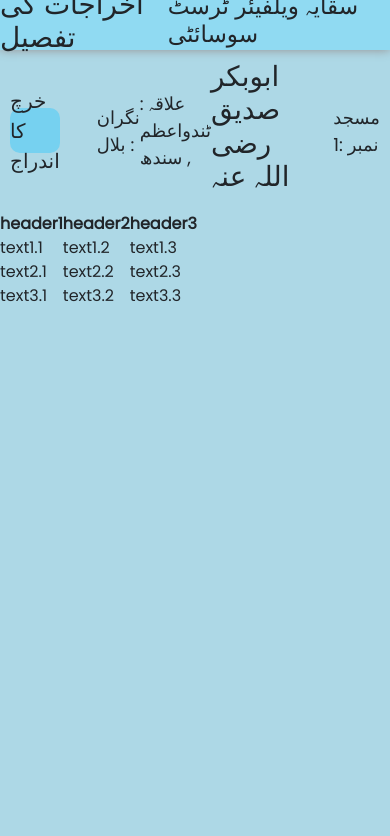
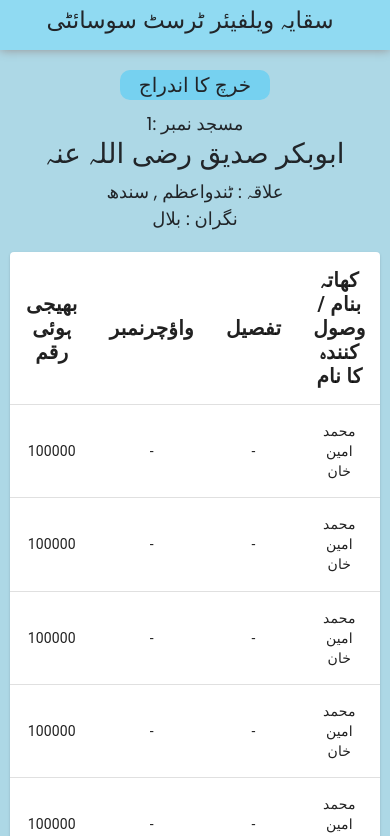
Before and after one commit to khalid129/Saqaya_Welfare, a React (Create React App) app: page /account in a window 390 px wide. Shown: the top 836 px of the page. Built offline with nearby package versions, Linux system fonts and the light colour scheme.

Commit message:
Masjid detail table

```diff
--- a/package.json
+++ b/package.json
@@ -3,6 +3,7 @@
   "version": "0.1.0",
   "private": true,
   "dependencies": {
+    "@material-ui/core": "^4.12.3",
     "@testing-library/jest-dom": "^5.14.1",
     "@testing-library/react": "^11.2.7",
     "@testing-library/user-event": "^12.8.3",
--- a/src/components/Header.jsx
+++ b/src/components/Header.jsx
@@ -10,7 +10,7 @@ const Header = (props) => {
 	let  yyyy 		= today.getFullYear();
 	return dd + '-' + mm + '-' + yyyy; }
     return (
-        <div className='header_div'>
+    <div className='header_div'>
         <div className="Header_date">
             <h3>{getDate()}</h3>
         </div>
--- a/src/components/MasjidDetail.js
+++ b/src/components/MasjidDetail.js
@@ -2,8 +2,44 @@ import React from "react";
 import "../css/masjid.css";
 import "../css/MasjidDetail.css";
 import Header from "./Header";
+// Table
+import { makeStyles } from '@material-ui/core/styles';
+import Table from '@material-ui/core/Table';
+import TableBody from '@material-ui/core/TableBody';
+import TableCell from '@material-ui/core/TableCell';
+import TableContainer from '@material-ui/core/TableContainer';
+import TableHead from '@material-ui/core/TableHead';
+import TableRow from '@material-ui/core/TableRow';
+import Paper from '@material-ui/core/Paper';
+
+const useStyles = makeStyles({
+    table: {
+      minWidth: 500,
+    },
+  });
+
+const tableStyle = {fontWeight:'bold', fontSize:'20px', textAlign:'center'};
+
+  function createData(date, voucher, bank, reciever, detail, voucherNo, amount) {
+    return { date, voucher, bank, reciever, detail, voucherNo, amount };
+  }
+
+  const rows = [
+    createData('6/17/2021','واؤچر','سقایہ ویلفئیر سوسائٹی','محمد امین خان','-','-',100000),
+    createData('6/17/2021','واؤچر','سقایہ ویلفئیر سوسائٹی','محمد امین خان','-','-',100000),
+    createData('6/17/2021','واؤچر','سقایہ ویلفئیر سوسائٹی','محمد امین خان','-','-',100000),
+    createData('6/17/2021','واؤچر','سقایہ ویلفئیر سوسائٹی','محمد امین خان','-','-',100000),
+    createData('6/17/2021','واؤچر','سقایہ ویلفئیر سوسائٹی','محمد امین خان','-','-',100000),
+    createData('6/17/2021','واؤچر','سقایہ ویلفئیر سوسائٹی','محمد امین خان','-','-',100000),
+    createData('6/17/2021','واؤچر','سقایہ ویلفئیر سوسائٹی','محمد امین خان','-','-',100000)
+  ];
+
 
 const MasjidDetail = () => {
+
+    const classes = useStyles();
+
+
   return (
     <div className="main_div">
     <Header name="اخراجات کی تفصیل"/>
@@ -17,34 +53,34 @@ const MasjidDetail = () => {
       </div>
     </div>
     <div className="expense_table">
-    <table>
-  <thead>
-    <tr>
-      <th>header1</th>
-      <th>header2</th>
-      <th>header3</th>
-    </tr>
-   </thead>
-   <tbody>
-     <tr>
-       <td>text1.1</td>
-       <td>text1.2</td>
-       <td>text1.3</td>
-     </tr>
-     <tr>
-       <td>text2.1</td>
-       <td>text2.2</td>
-       <td>text2.3</td>
-     </tr>
-     <tr>
-       <td>text3.1</td>
-       <td>text3.2</td>
-       <td>text3.3</td>
-     </tr>
-     <tr>
-     </tr>
-  </tbody>
-</table>
+    <TableContainer component={Paper}>
+      <Table className={classes.table} aria-label="simple table">
+        <TableHead>
+          <TableRow>
+            <TableCell style={tableStyle}>بھیجی ہوئی رقم</TableCell>
+            <TableCell style={tableStyle}>واؤچرنمبر</TableCell>
+            <TableCell style={tableStyle}>تفصیل </TableCell>
+            <TableCell style={tableStyle}>کھاتہ بنام /وصول کنندہ  کا نام</TableCell>
+            <TableCell style={tableStyle}>بینک کا نام/مد </TableCell>
+            <TableCell style={tableStyle}>واسطہ/واؤچر</TableCell>
+            <TableCell style={tableStyle}>تاریخ</TableCell>
+          </TableRow>
+        </TableHead>
+        <TableBody>
+          {rows.map((row) => (
+            <TableRow key={row.name}>
+              <TableCell align="center">{row.amount}</TableCell>
+              <TableCell align="center">{row.voucherNo}</TableCell>
+              <TableCell align="center">{row.detail}</TableCell>
+              <TableCell align="center">{row.reciever}</TableCell>
+              <TableCell align="center">{row.bank}</TableCell>
+              <TableCell align="center">{row.voucher}</TableCell>
+              <TableCell align="center">{row.date}</TableCell>
+            </TableRow>
+          ))}
+        </TableBody>
+      </Table>
+    </TableContainer>
     </div>
     </div>
   );
--- a/src/css/MasjidDetail.css
+++ b/src/css/MasjidDetail.css
@@ -22,3 +22,25 @@
     margin-bottom: 0px;
     font-size: 18px;
 }
+.expense_table{
+    padding: 10px;
+}
+TableBody TableRow TableCell{
+    background-color: red !important;
+}
+@media only screen and (max-width: 768px){
+    .masjid_detail{
+        flex-wrap: wrap;
+        flex-direction: column;
+        margin-top: 20px;
+    }
+    .masjid_header_info{
+        flex-wrap: wrap;
+        justify-content: flex-start;
+        flex-direction: column;
+        margin-top: 10px;
+    }
+    .masjid_header_info h1{
+        margin-right: 0px;
+    }
+}
--- a/src/css/masjid.css
+++ b/src/css/masjid.css
@@ -21,6 +21,7 @@
 .header_div div:nth-child(3){
     margin-right: 20px;
 }
+
 /* Check Box Part */
 .input_box{
     width: 100%;
@@ -138,8 +139,18 @@ input:focus{
         width: 100%;
         margin: 5px 10px;
     }
-    .Header_date{
+    .header_div{
+        display: flex;
+        justify-content: center;
+        background: red;
+    }
+    .Header_date, .category_name{
         display: none;
+    }
+    .header_div > .welfare_name{
+        margin-right: 0px;
+        width: 100%;
+        text-align: center;
     }
     .category_type .button{
         margin-top: 5px;
```
Also changed, not shown: src/components/Masjid.jsx (+1 -10 lines), 1 other file (tests, documents, lock files or other folders).
